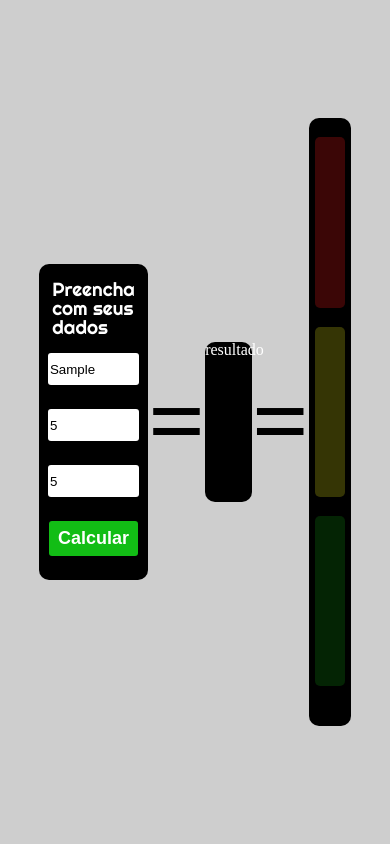
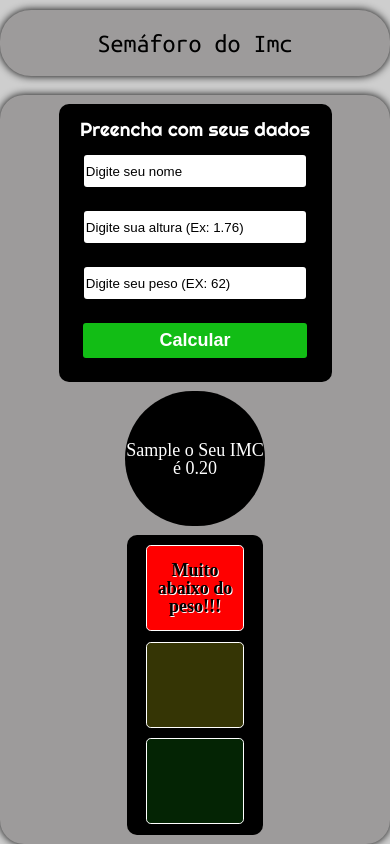
Before and after one commit to Renangenito/SEMAFORO-DO-IMC, a plain HTML site: page index.html in a window 390 px wide. Both pictures are taken after typing "Sample", "5", "5" into the empty fields and a click on the button "Calcular". Drawn offline with Linux system fonts and the light colour scheme.

Commit message:
Testando a lógica e deixando responsivo para mobile

```diff
--- a/index.html
+++ b/index.html
@@ -6,9 +6,10 @@
     <meta name="viewport" content="width=device-width, initial-scale=1.0">
     <link rel="stylesheet" href="reset.css">
     <link rel="stylesheet" href="style.css">
-    <title>IMC Avaliação</title>
+    <title>Semáforo do Imc</title>
 </head>
 <body>
+    <h1 class="titulo-principal">Semáforo do Imc</h1>
     <main class="menu-principal">
         <form id="formulario-imc" class="form-imc" action="">
             <h2>Preencha com seus dados</h2>
@@ -18,12 +19,14 @@
             <button id="botao-calcular" class="botao">Calcular</button>
         </form>
         <h3 class="simbolo-igual">=</h3>
-        <p class="resultado">resultado</p>
+        <div class="resultado">
+            <p class="resultado-paragrafo" id="imc-resultado">resultado</p>
+        </div>
         <h3 class="simbolo-igual">=</h3>
         <div class="semaforo-avaliacao">
-            <p class="semaforo-vermelho"></p>
-            <p class="semaforo-amarelo"></p>
-            <p class="semaforo-verde"></p>
+            <p id="vermelho" class="semaforo-vermelho"></p>
+            <p id="amarelo" class="semaforo-amarelo"></p>
+            <p id="verde" class="semaforo-verde"></p>
         </div>
     </main>
     <script src="./index.js"></script>
--- a/index.js
+++ b/index.js
@@ -1,11 +1,14 @@
 const botaoCalcular = document.getElementById('botao-calcular')
-
-
-
+const imcResultado = document.getElementById('imc-resultado')
+const vermelho = document.getElementById('vermelho')
+const amarelo = document.getElementById('amarelo')
+const verde = document.getElementById('verde')
 
 
 function calculaImc(paciente){
     const imc = paciente.peso / (paciente.altura * paciente.altura)
+    testaImc(imc)
+
     return imc.toFixed(2);
  }
 
@@ -16,6 +19,59 @@ botaoCalcular.addEventListener('click', (event)=>{
         peso: document.getElementById('peso').value,
         altura: document.getElementById('altura').value
        }
+       imcResultado.textContent = `${paciente.nome} o Seu IMC é
+        ${calculaImc(paciente)}`
+        document.getElementById('formulario-imc').reset()
+})
 
-    console.log(`${paciente.nome} o Seu IMC é ${calculaImc(paciente)} portanto está OK`)
-})
+function sinalVermelho(){
+    apagaFarol()
+    limpaText()
+    vermelho.classList.add('vermelho')
+}
+function sinalAmarelo(){
+    apagaFarol()
+    limpaText()
+    amarelo.classList.add('amarelo')
+}
+function sinalVerde(){
+    apagaFarol()
+    limpaText()
+    verde.classList.add('verde')
+}
+
+function apagaFarol(){
+    vermelho.classList.remove('vermelho')
+    amarelo.classList.remove('amarelo')
+    verde.classList.remove('verde')
+}
+function limpaText(){
+    vermelho.textContent = ""
+    amarelo.textContent = ""
+    verde.textContent = ""
+}
+
+function testaImc(imc){
+
+    if(imc < 17){
+        sinalVermelho()
+        vermelho.textContent = "Muito abaixo do peso!!!"
+    }
+    if(imc >= 17 && imc <= 18.49){
+        sinalAmarelo()
+        amarelo.textContent = "Abaixo do peso!!"
+    }
+    if(imc >= 18.50 && imc <= 24.99){
+        sinalVerde()
+        verde.textContent = "Parabés você está com o seu peso ideal!"
+    }
+    if(imc >= 25 && imc <= 29.99){
+        sinalAmarelo()
+        amarelo.textContent = "Opa, está acima do peso!!"
+    }
+    if(imc > 30){
+        sinalVermelho()
+        vermelho.textContent = "Muito acima do peso!!!"
+    }
+
+}
--- a/style.css
+++ b/style.css
@@ -1,11 +1,24 @@
 @import url("https://fonts.googleapis.com/css2?family=Righteous&display=swap");
+@import url("https://fonts.googleapis.com/css2?family=Ubuntu+Mono&display=swap");
 body{
     width: 100vw;
     height: 100vh;
     display: flex;
+    flex-direction: column;
     justify-content: center;
     align-items: center;
     background-color: #cecece;
+}
+.titulo-principal{
+    font-family: 'Ubuntu Mono', monospace;
+    width: 80vw;
+    font-size: 26px;
+    border-radius: 31px;
+    background-color: #9d9b9b;
+    box-shadow: 0 0 9px #000;
+    text-align: center;
+    padding: 20px 0;
+    margin-bottom: 19px
 }
 h2{
     font-size: 19px;
@@ -19,6 +32,10 @@ h2{
     justify-content: space-around;
     width: 80vw;
     height: 80vh;
+    background-color: #9d9b9b;
+    border-radius: 24px;
+    box-shadow: 0 0 9px #000;
+
 }
 .form-imc{
     display: flex;
@@ -62,24 +79,42 @@ input::placeholder{
     font-weight: bold;
 }
 .resultado{
+    display: flex;
+    align-items: center;
+    justify-content: center;
     width: 15%;
-    height: 10rem;
-    border-radius: 10px;
+    height: 30%;
+    border-radius: 5rem;
     background-color: #000;
+}
+.resultado-paragrafo{
+    font-size: 18px;
+    text-align: center;
     color: white;
 }
 .semaforo-avaliacao{
+    display: flex;
+    flex-direction: column;
+    align-items: center;
+    justify-content: space-evenly;
     width: 18%;
     height: 90%;
     background-color: #000;
     border-radius: 10px;
 }
 .semaforo-avaliacao p{
+    display: flex;
+    align-items: center;
+    justify-content: center;
+    font-size: 18px;
+    text-align: center;
+    color: #000;
+    font-weight: bold;
+    text-shadow: 1px 1px #fff;
     width: 70%;
     height: 28%;
-    margin: auto;
-    margin-top: 1.2rem;
-    border-radius: 5px;
+    border-radius: 0.3rem;
+    border: 1px solid #fff;
 }
 
 .semaforo-vermelho{
@@ -91,3 +126,39 @@ input::placeholder{
 .semaforo-verde{
     background-color: rgb(4, 36, 4);
 }
+.vermelho{
+    background-color: rgb(255, 0, 0);
+}
+.amarelo{
+    background-color: rgb(255, 255, 0);
+}
+.verde{
+    background-color: rgb(9, 255, 0);
+}
+
+@media screen and (min-width: 375px )and (max-width: 500px){
+    .menu-principal{
+        width: 100%;
+        height: 100%;
+        flex-direction: column;
+        justify-content: space-evenly;
+    }
+    .titulo-principal{
+        width: 100%;
+        margin-top: 10px;
+    }
+    .form-imc{
+        width: 70%;
+    }
+    .simbolo-igual{
+        display: none;
+    }
+    .resultado{
+        width: 36%;
+        height: 18%;
+    }
+    .semaforo-avaliacao{
+        width: 35%;
+        height: 300px;
+    }
+}
```
